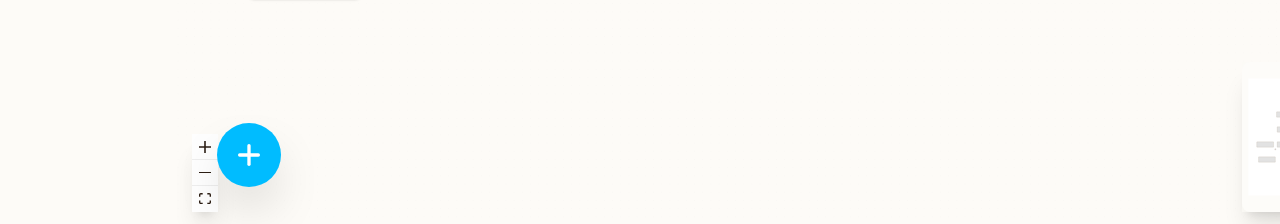
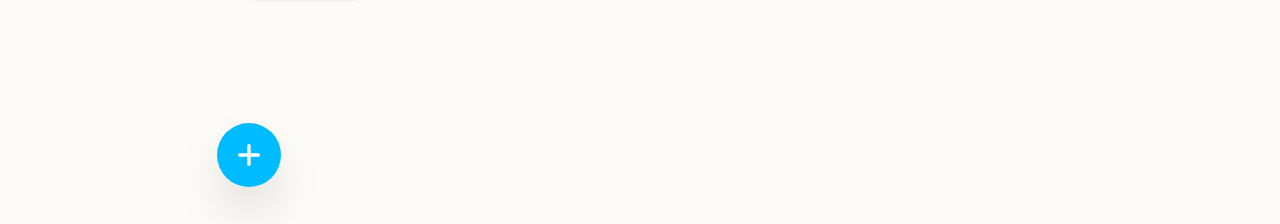
Before and after one commit to David-Beninson/family_tree, a Next.js app: page / in a window 1280 px wide. Shown: the part 573-797 px from the top of the page. Built offline with nearby package versions, Linux system fonts and the light colour scheme.

Commit message:
feat: implement dynamic zoom constraints and conditional visibility for MiniMap in MegaTree

```diff
--- a/src/components/canvas/MegaTree.tsx
+++ b/src/components/canvas/MegaTree.tsx
@@ -4,17 +4,32 @@ import React from 'react';
 import {
   ReactFlow,
   Background,
-  Controls,
   MiniMap,
   Handle,
   Position,
-  Panel
+  Panel,
+  useViewport,
+  CoordinateExtent
 } from '@xyflow/react';
 import '@xyflow/react/dist/style.css';
 import { FamilyNode } from './FamilyNode';
 import FamilyEdge from './FamilyEdge';
 import { useFamilyStore } from '../../lib/store';
 import SearchBar from './SearchBar';
+
+function ConditionalMiniMap() {
+  const { zoom } = useViewport();
+  // הצג רק אם עשינו זום אין משמעותי (מעל 0.6)
+  if (zoom < 0.6) return null;
+
+  return (
+    <MiniMap
+      nodeStrokeColor="#8b7355"
+      maskColor="rgba(253,251,247,0.7)"
+      className="!bg-white !shadow-xl !border-none !rounded-lg"
+    />
+  );
+}
 
 const UnionNode = ({ data }: any) => {
   const { openAddDrawer } = useFamilyStore();
@@ -41,8 +56,55 @@ const UnionNode = ({ data }: any) => {
 
 export default function MegaTree() {
   const { nodes, edges, onNodesChange, onEdgesChange, rebuildGraph, openAddDrawer } = useFamilyStore();
+  const [minZoom, setMinZoom] = React.useState(0.05);
+  const [translateExtent, setTranslateExtent] = React.useState<CoordinateExtent>([[-3000, -3000], [3000, 3000]]);
 
   React.useEffect(() => { rebuildGraph(); }, [rebuildGraph]);
+
+  React.useEffect(() => {
+    if (nodes.length === 0) return;
+
+    const updateMinZoom = () => {
+      let minX = Infinity, minY = Infinity, maxX = -Infinity, maxY = -Infinity;
+      nodes.forEach(n => {
+        const isUnion = n.type === 'union';
+        const w = isUnion ? 20 : 280;
+        const h = isUnion ? 20 : 90;
+        minX = Math.min(minX, n.position.x);
+        minY = Math.min(minY, n.position.y);
+        maxX = Math.max(maxX, n.position.x + w);
+        maxY = Math.max(maxY, n.position.y + h);
+      });
+
+      // הוספת שוליים נושמים סביב הגרף לחישוב הזום והגבולות
+      const padding = 200;
+      const graphWidth = (maxX - minX) + padding * 2;
+      const graphHeight = (maxY - minY) + padding * 2;
+
+      const vw = window.innerWidth;
+      const vh = window.innerHeight;
+
+      const scaleX = vw / graphWidth;
+      const scaleY = vh / graphHeight;
+      const exactFitScale = Math.min(scaleX, scaleY);
+
+      // אנו מגבילים את המינימום זום המקסימלי ל-0.8 כדי שעץ קטן לא יהיה תקוע על זום ענק
+      const calculatedMin = Math.min(exactFitScale, 0.8);
+
+      // מגבלת מינימום קשיחה של 0.05
+      setMinZoom(Math.max(calculatedMin, 0.05));
+
+      // הגבלת הגלילה (Panning) כך שלא יהיה ניתן לגלול את העץ אל מחוץ למסך
+      setTranslateExtent([
+        [minX - padding, minY - padding],
+        [maxX + padding, maxY + padding]
+      ]);
+    };
+
+    updateMinZoom();
+    window.addEventListener('resize', updateMinZoom);
+    return () => window.removeEventListener('resize', updateMinZoom);
+  }, [nodes]);
 
   const nodeTypes = React.useMemo(() => ({ familyMember: FamilyNode, union: UnionNode }), []);
   const edgeTypes = React.useMemo(() => ({ family: FamilyEdge }), []);
@@ -71,16 +133,13 @@ export default function MegaTree() {
         onConnectEnd={onConnectEnd}
         nodeTypes={nodeTypes} edgeTypes={edgeTypes}
         nodesDraggable={false} nodesConnectable={false} elementsSelectable={true}
-        fitView minZoom={0.2} maxZoom={1.5}
-        nodeExtent={[[-2000, -2000], [2000, 2000]]}
-        translateExtent={[[-3000, -3000], [3000, 3000]]}
+        fitView minZoom={minZoom} maxZoom={1.5}
+        nodeExtent={[[-5000, -5000], [5000, 5000]]}
+        translateExtent={translateExtent}
         className="bg-transparent"
       >
         <Background color="#e2e2e2" gap={20} />
-        <Controls showInteractive={false} className="!bg-white !shadow-xl !border-none !rounded-lg" />
-        {nodes.length > 20 && (
-          <MiniMap nodeStrokeColor="#8b7355" maskColor="rgba(253,251,247,0.7)" className="!bg-white !shadow-xl !border-none !rounded-lg" />
-        )}
+        {nodes.length > 5 && <ConditionalMiniMap />}
         <Panel position="top-center" style={{ marginTop: '24px', zIndex: 50 }}>
           <SearchBar />
         </Panel>
```
